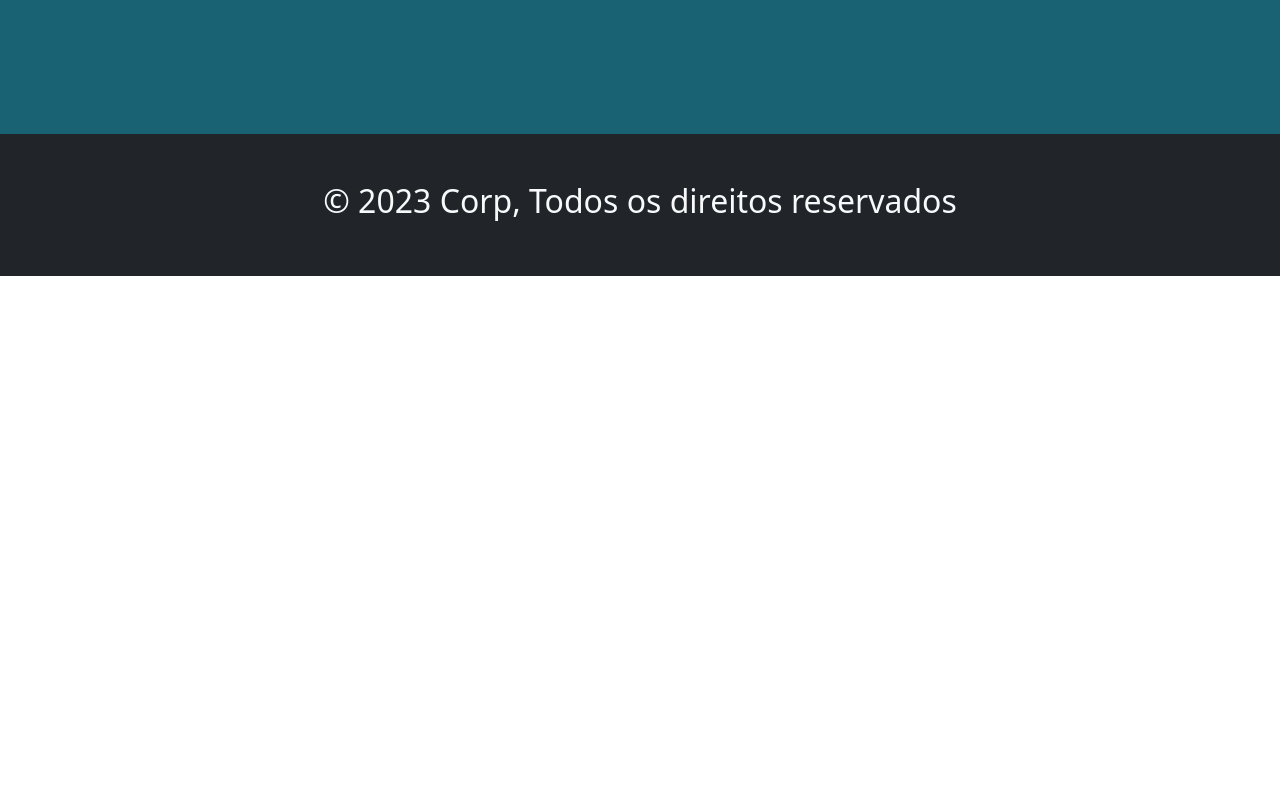
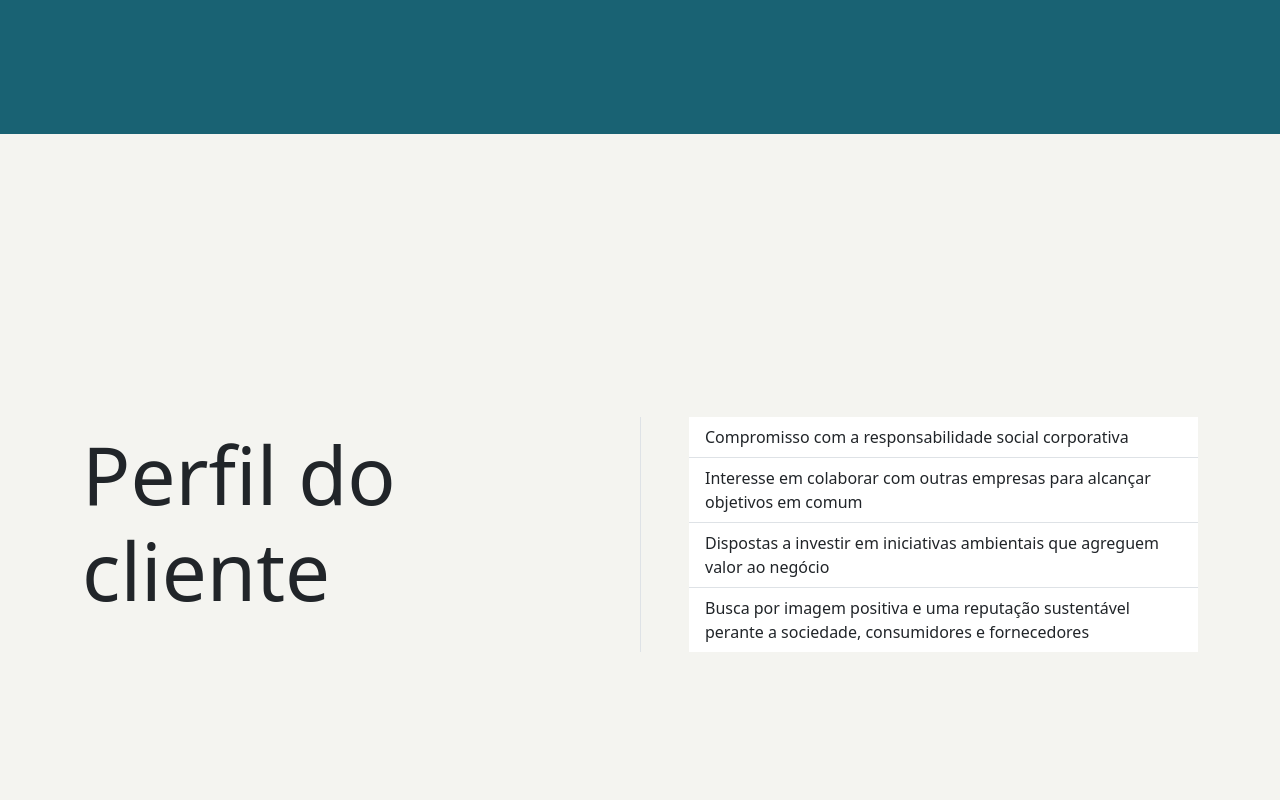
Before and after one commit to SchunckLeonardo/sprint4-front-javascript, a React (Vite) app: page / in a window 1280 px wide. Shown: the part 2340-3140 px from the top of the page. Before the commit the page ends 2616 px from the top, so only its background shows below. Built offline with nearby package versions, Linux system fonts and the light colour scheme.

Commit message:
Perfil Component

```diff
--- a/src/App.jsx
+++ b/src/App.jsx
@@ -1,6 +1,7 @@
 import Nav from './components/Nav'
 import Footer from './components/Footer'
 import { Outlet } from 'react-router-dom'
+import './assets/css/reset.css'
 
 function App() {
 
--- /dev/null
+++ b/src/assets/css/perfil.css
@@ -0,0 +1,4 @@
+.perfil-section {
+    min-height: 100vh;
+    background-color: #F4F4F0;
+}
--- /dev/null
+++ b/src/assets/css/reset.css
@@ -0,0 +1,9 @@
+* {
+    margin: 0;
+    padding: 0;
+    box-sizing: border-box;
+}
+
+body {
+    overflow-x: hidden;
+}
--- a/src/components/Home.jsx
+++ b/src/components/Home.jsx
@@ -1,6 +1,7 @@
 import ChallengeIBM from "./ChallengeIBM"
 import Projetos from "./Projetos"
 import Funcionamento from "./Funcionamento"
+import Perfil from './Perfil'
 
 function Home(){
     return (
@@ -8,6 +9,7 @@ function Home(){
             <ChallengeIBM/>
             <Projetos/>
             <Funcionamento/>
+            <Perfil/>
         </>
     )
 }
--- /dev/null
+++ b/src/components/Perfil.jsx
@@ -0,0 +1,27 @@
+import '../assets/css/perfil.css'
+
+function Perfil() {
+    return (
+        <>
+            <section className="container-fluid perfil-section d-flex justify-content-center align-items-center">
+                <div className="container">
+                    <div className="row">
+                        <div className="col-lg-6 d-flex flex-column justify-content-center align-items-start pb-3">
+                            <h2 className='display-1 text-dark'>Perfil do cliente</h2>
+                        </div>
+                        <div className="col-lg-6 d-flex flex-column justify-content-center align-items-center ps-5 border-start">
+                            <ul className="list-group list-group-flush">
+                                <li className="list-group-item">Compromisso com a responsabilidade social corporativa</li>
+                                <li className="list-group-item">Interesse em colaborar com outras empresas para alcançar objetivos em comum</li>
+                                <li className="list-group-item">Dispostas a investir em iniciativas ambientais que agreguem valor ao negócio</li>
+                                <li className="list-group-item">Busca por imagem positiva e uma reputação sustentável perante a sociedade, consumidores e fornecedores</li>
+                            </ul>
+                        </div>
+                    </div>
+                </div>
+            </section>
+        </>
+    )
+}
+
+export default Perfil
```
